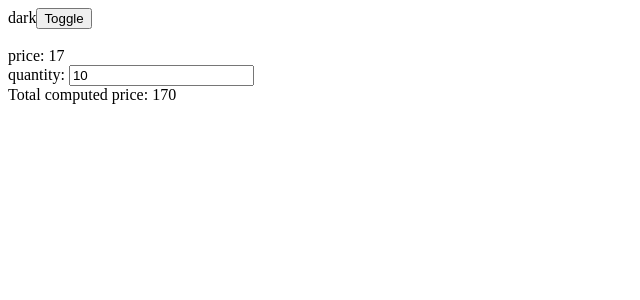
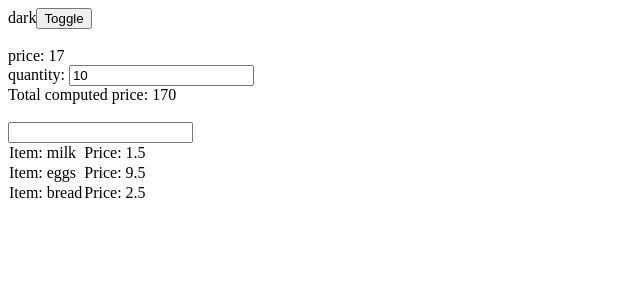
Before and after one commit to bmpmd/signal-practice, an Angular app: page / in a window 1280 px wide. Shown: the top 300 px of the page, without its empty margins (0-640 px from the left). Built offline with nearby package versions, Linux system fonts and the light colour scheme.

Commit message:
computed signal for searching items

```diff
--- a/src/app/app.component.html
+++ b/src/app/app.component.html
@@ -3,3 +3,16 @@
 <br>
 <br>
 <app-computed-component></app-computed-component>
+<br>
+<div>
+  <input type="text" (input)="changeFilter($event)">
+</div>
+<div>
+
+    <tr *ngFor="let prod of filteredProducts()">
+      <td>Item: {{prod.name}}</td>
+      <td>Price: {{prod.price}}</td>
+
+    </tr>
+
+</div>
--- a/src/app/app.component.ts
+++ b/src/app/app.component.ts
@@ -1,11 +1,12 @@
-import { Component, effect, OnInit, signal } from '@angular/core';
+import { Component, computed, effect, OnInit, signal } from '@angular/core';
 import { RouterOutlet } from '@angular/router';
 import { ComputedComponentComponent } from './computed-component/computed-component.component';
+import { CommonModule } from '@angular/common';
 
 @Component({
   selector: 'app-root',
   standalone: true,
-  imports: [RouterOutlet, ComputedComponentComponent],
+  imports: [RouterOutlet, CommonModule, ComputedComponentComponent],
   templateUrl: './app.component.html',
   styleUrl: './app.component.css'
 })
@@ -13,6 +14,34 @@ export class AppComponent implements OnInit{
   title = 'signal-practice';
 
   theme = signal('light');
+
+
+
+  //product list
+  products = signal([
+    {id: 1, name: "milk", price:1.50},
+    {id: 2, name: "eggs", price:9.50},
+    {id: 3, name: "bread", price:2.50},
+  ])
+
+  //filtername signal
+  filterName = signal('')
+
+  //filtered products computed signal
+  filteredProducts = computed(()=>{
+    return this.products()
+    .filter(product => product.name
+      .toLowerCase()
+      .includes(this.filterName().toLowerCase())
+     )
+  })
+
+  //change filter method
+  //get filtername on change
+  changeFilter(event: Event){
+    let newFilter = (event.target as HTMLInputElement).value
+    this.filterName.set(newFilter)
+  }
 
   label = this.theme()
   ngOnInit(): void {
```
Also changed, not shown: src/app/product-list/product-list.component.ts (added, +15 -0 lines), src/app/product-list/product-list.component.css (added), src/app/product-list/product-list.component.html (added), 1 other file (tests, documents, lock files or other folders).
